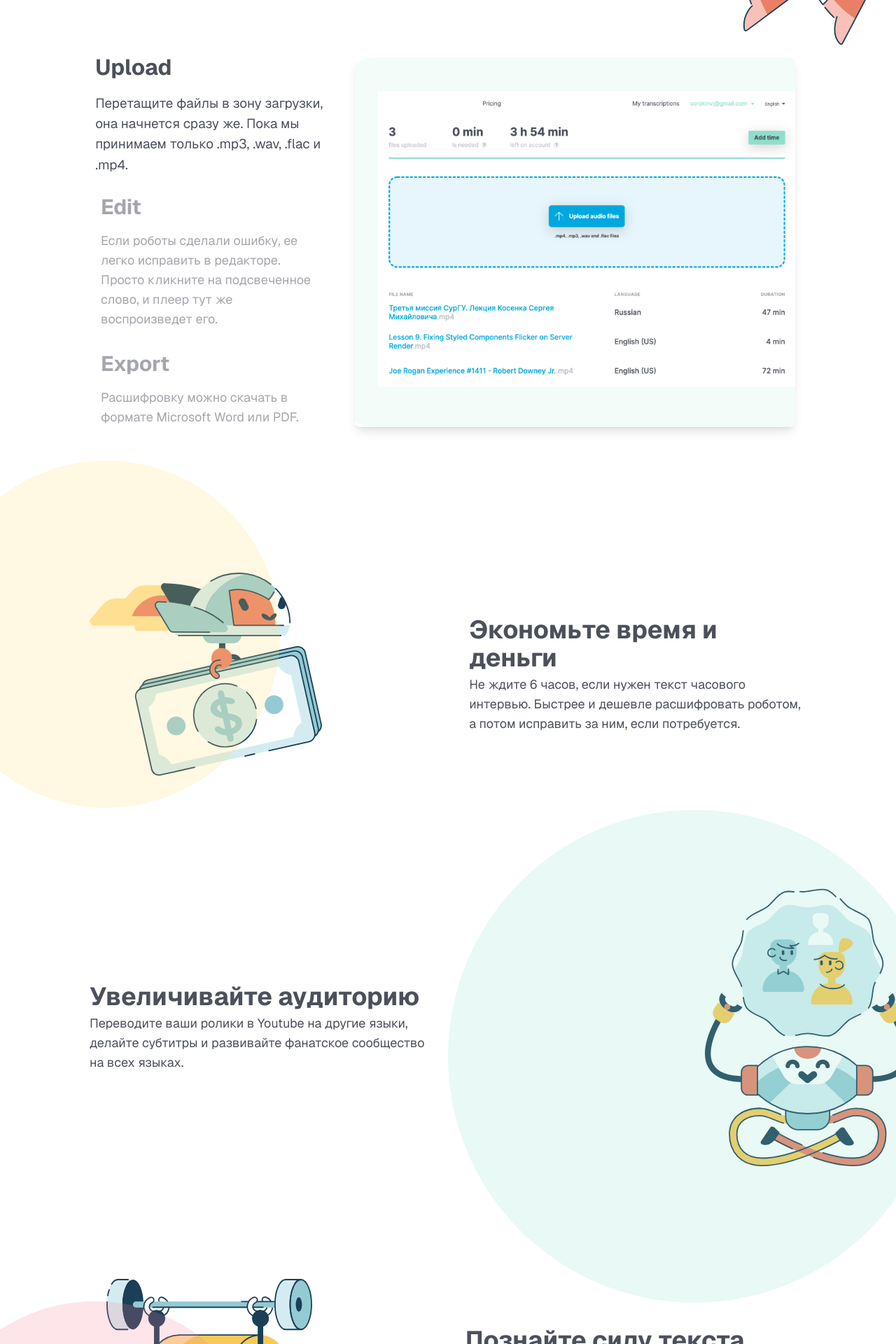
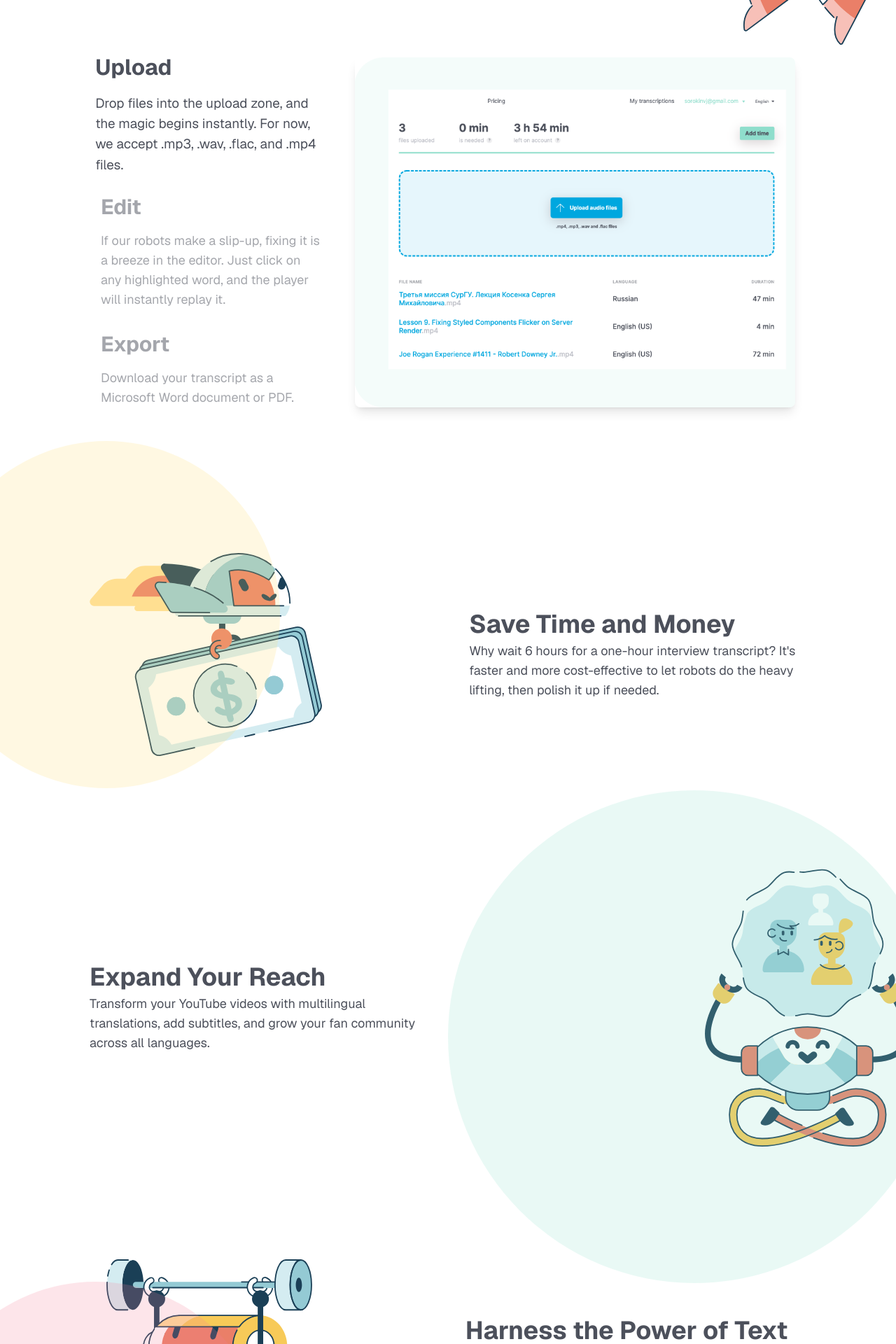
Before and after one commit to sorokinvj/lingvo-monkeys, a Next.js app: page / in a window 1280 px wide. Shown: the part 720-2640 px from the top of the page at 70% size. Built offline with nearby package versions, Linux system fonts and the light colour scheme; no server answers.

Commit message:
fix: space

```diff
--- a/components/landing/LandingPage.tsx
+++ b/components/landing/LandingPage.tsx
@@ -84,18 +84,19 @@ const steps = [
     name: 'Upload',
     img: stepUpload,
     description:
-      'Перетащите файлы в зону загрузки, она начнется сразу же. Пока мы принимаем только .mp3, .wav, .flac и .mp4.',
+      'Drop files into the upload zone, and the magic begins instantly. For now, we accept .mp3, .wav, .flac, and .mp4 files.',
   },
   {
     name: 'Edit',
     img: stepEdit,
     description:
-      'Если роботы сделали ошибку, ее легко исправить в редакторе. Просто кликните на подсвеченное слово, и плеер тут же воспроизведет его.',
+      'If our robots make a slip-up, fixing it is a breeze in the editor. Just click on any highlighted word, and the player will instantly replay it.',
   },
   {
     name: 'Export',
     img: stepExport,
-    description: 'Расшифровку можно скачать в формате Microsoft Word или PDF.',
+    description:
+      'Download your transcript as a Microsoft Word document or PDF.',
   },
 ];
 
@@ -190,23 +191,23 @@ const LandingPage = () => {
       </div>
       <div className="my-32">
         <BenefitSection
-          title="Экономьте время и деньги"
-          description="Не ждите 6 часов, если нужен текст часового интервью. Быстрее и дешевле расшифровать роботом, а потом исправить за ним, если потребуется."
+          title="Save Time and Money"
+          description="Why wait 6 hours for a one-hour interview transcript? It's faster and more cost-effective to let robots do the heavy lifting, then polish it up if needed."
           image={moneyRobot}
           circleColor="yellow"
         />
 
         <BenefitSection
-          title="Увеличивайте аудиторию"
-          description="Переводите ваши ролики в Youtube на другие языки, делайте субтитры и развивайте фанатское сообщество на всех языках."
+          title="Expand Your Reach"
+          description="Transform your YouTube videos with multilingual translations, add subtitles, and grow your fan community across all languages."
           image={audienceRobot}
           circleColor="green"
           reversed
         />
 
         <BenefitSection
-          title="Познайте силу текста"
-          description="Публикуйте расшифровки рядом с вашими видео и аудио. Текст повышает цитируемость, привлекает трафик из Гугла и дает людям возможность быстро познакомится с контентом."
+          title="Harness the Power of Text"
+          description="Publish transcripts alongside your video and audio content. Text boosts quotability, drives Google traffic, and gives people a quick way to digest your content."
           image={powerRobot}
           circleColor="red"
         />
@@ -214,7 +215,7 @@ const LandingPage = () => {
         <div className="flex justify-center mt-20">
           <Link href="/audio">
             <button className="px-8 py-3 bg-[#ffda71] text-[#4C505B] rounded-lg font-bold hover:bg-[#ffda71]/90 transition-colors">
-              2 часа расшифровок бесплатно
+              Try 2 Hours of Free Transcription
             </button>
           </Link>
         </div>
```
